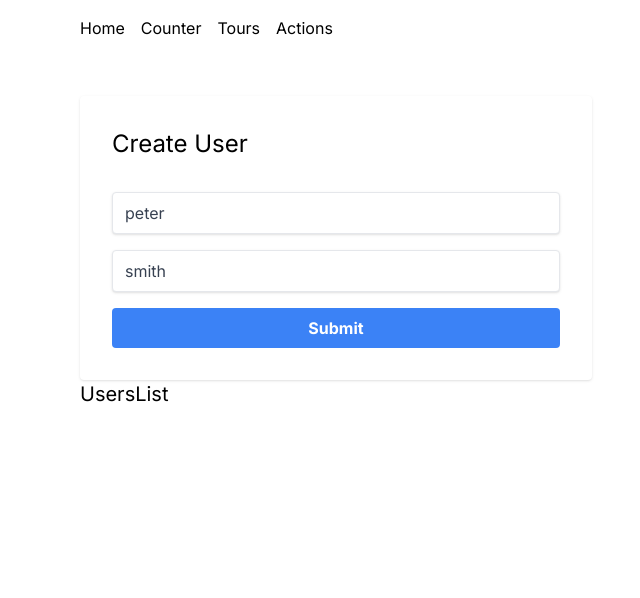
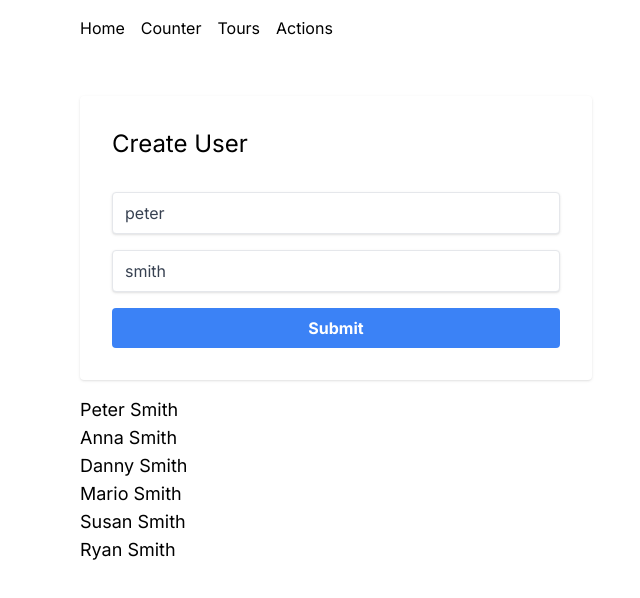
Before and after one commit to ivanovskipetar/nextjs-home-away, a Next.js app: page /actions in a window 1280 px wide. Shown: the top 598 px of the page, without its empty margins (176-816 px from the left). Built offline with nearby package versions, Linux system fonts and the light colour scheme.

Commit message:
moved createUser as a separate action & added json data which serves as database. Displayed users after each successful addition.

```diff
--- a/components/Form.tsx
+++ b/components/Form.tsx
@@ -1,7 +1,6 @@
-const createUser = async () => {
-  "use server";
-  console.log("creating user..");
-};
+"use client";
+
+import { createUser } from "@/utils/actions";
 
 function Form() {
   return (
--- a/components/UsersList.tsx
+++ b/components/UsersList.tsx
@@ -1,5 +1,25 @@
-function UsersList() {
-  return <h3 className="text-xl">UsersList</h3>;
+import { fetchUsers } from "@/utils/actions";
+
+async function UsersList() {
+  const users = await fetchUsers();
+
+  return (
+    <div className="mt-4">
+      {users.length ? (
+        <div>
+          {users.map((user) => {
+            return (
+              <h4 key={user.id} className="capitalize text-lg">
+                {user.firstName} {user.lastName}
+              </h4>
+            );
+          })}
+        </div>
+      ) : (
+        <p>No users found...</p>
+      )}
+    </div>
+  );
 }
 
 export default UsersList;
--- /dev/null
+++ b/users.json
@@ -0,0 +1 @@
+[{"firstName":"peter","lastName":"smith","id":"1718294665826"},{"firstName":"anna","lastName":"smith","id":"1718294668694"},{"firstName":"Danny","lastName":"smith","id":"1718294977865"},{"firstName":"Mario","lastName":"smith","id":"1718295005520"},{"firstName":"Susan","lastName":"smith","id":"1718295188597"},{"firstName":"Ryan","lastName":"smith","id":"1718295367229"}]
--- /dev/null
+++ b/utils/actions.ts
@@ -0,0 +1,42 @@
+"use server";
+
+import { readFile, writeFile } from "fs/promises";
+import { revalidatePath } from "next/cache";
+import { redirect } from "next/navigation";
+
+type User = {
+  id: string;
+  firstName: string;
+  lastName: string;
+};
+
+export const createUser = async (formData: FormData) => {
+  "use server";
+
+  const firstName = formData.get("firstName") as string;
+  const lastName = formData.get("lastName") as string;
+
+  const newUser: User = { firstName, lastName, id: Date.now().toString() };
+
+  try {
+    await saveUser(newUser);
+  } catch (error) {
+    console.log(error);
+  }
+
+  //revalidatePath('/actions');
+  redirect("/");
+};
+
+export const fetchUsers = async (): Promise<User[]> => {
+  const result = await readFile("users.json", { encoding: "utf8" });
+  const users = result ? JSON.parse(result) : [];
+
+  return users;
+};
+
+const saveUser = async (user: User) => {
+  const users = await fetchUsers();
+  users.push(user);
+  await writeFile("users.json", JSON.stringify(users));
+};
```
